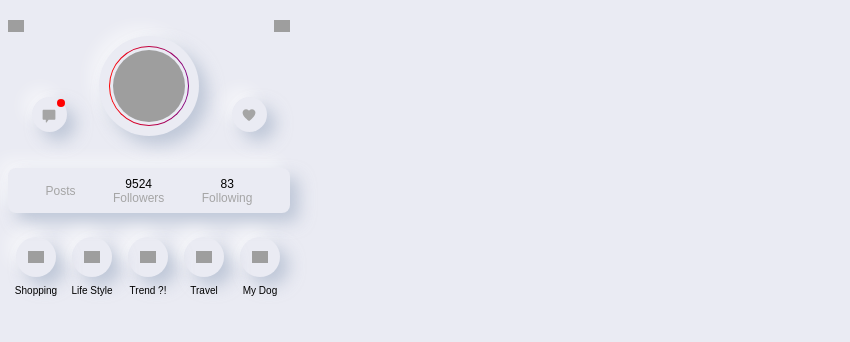
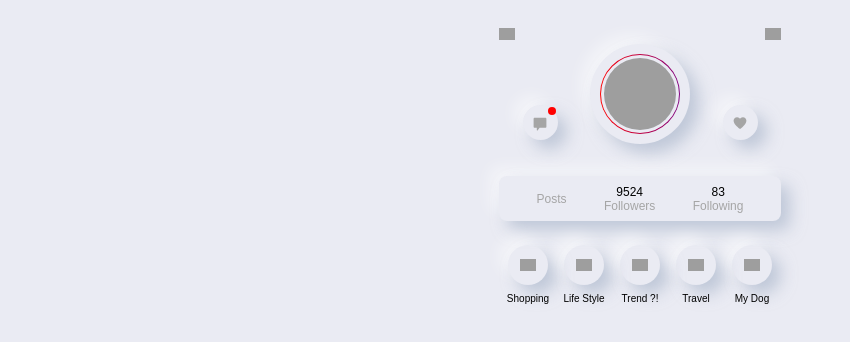
Before and after one commit to ivan-lombana/instagram, a plain HTML site: page index.html in a window 1280 px wide. Shown: the whole page, without its empty margins (0-850 px from the left). Drawn offline with Linux system fonts and the light colour scheme; no server answers; grey boxes are pictures that could not be loaded.

Commit message:
Center page
Adicion de centrado en body

```diff
--- a/index.html
+++ b/index.html
@@ -171,7 +171,7 @@
         }
     </style>
 </head>
-<body>
+<body class="center">
     <header class="header-container">
         <img class="icon-sm" src="https://img.icons8.com/external-becris-lineal-becris/50/000000/external-edit-mintab-for-ios-becris-lineal-becris.png"/>
 
```
